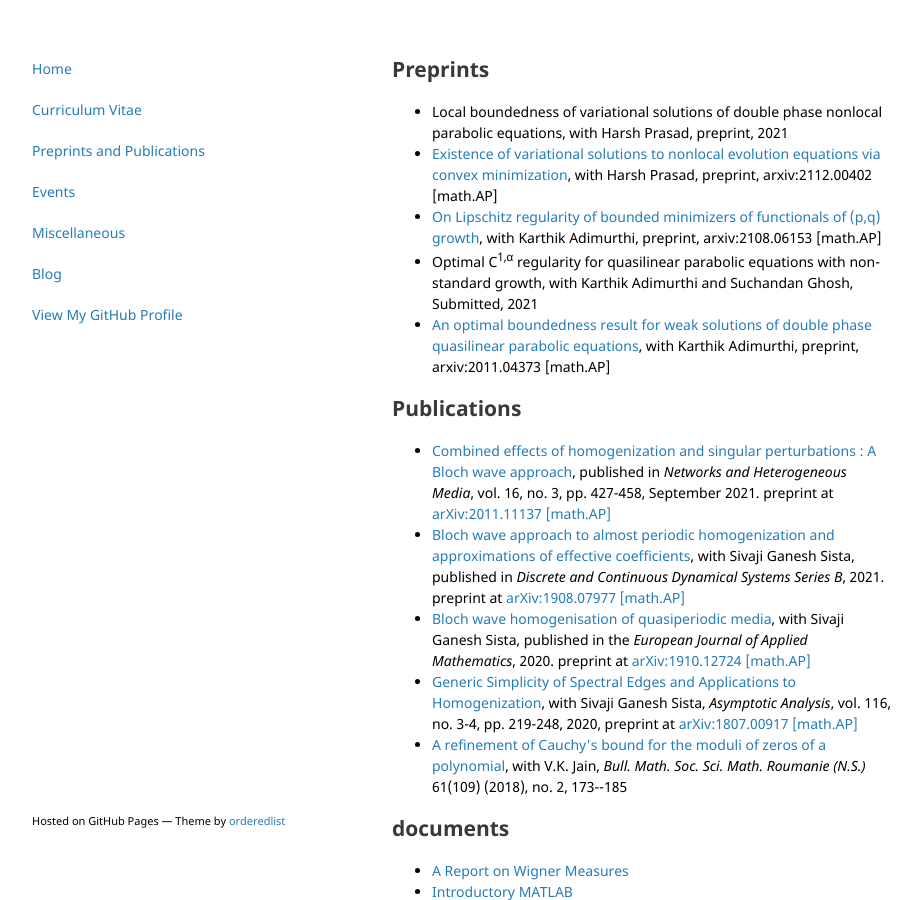
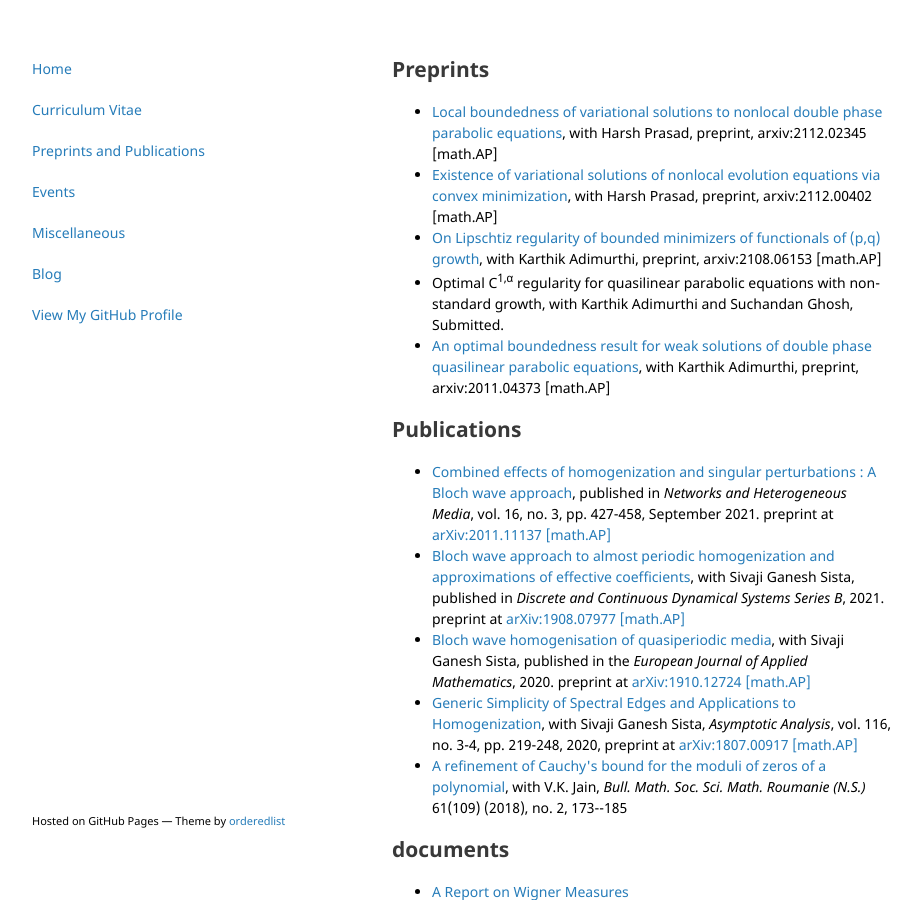
Before and after one commit to vivektewary/vivektewary.github.io, a Jekyll site: the page built from pubs.html, in a window 1280 px wide and 900 px high. Shown: the whole window, without its empty margins (178-1099 px from the left). Built offline with Jekyll 4.4.1, drawn with Linux system fonts in a browser that asks for light colours.

Commit message:
Update pubs.html

```diff
--- a/pubs.html
+++ b/pubs.html
@@ -5,10 +5,10 @@ title: Home
 
 <h2>Preprints</h2>
 <ul>
-<li>Local boundedness of variational solutions of double phase nonlocal parabolic equations, with Harsh Prasad, preprint, 2021</li>
-<li><a href="https://arxiv.org/abs/2112.00402"style="text-decoration:none" target="_blank">Existence of variational solutions to nonlocal evolution equations via convex minimization</a>, with Harsh Prasad, preprint, arxiv:2112.00402 [math.AP]</li>
-<li><a href="https://arxiv.org/abs/2108.06153"style="text-decoration:none" target="_blank">On Lipschitz regularity of bounded minimizers of functionals of (p,q) growth</a>, with Karthik Adimurthi, preprint, arxiv:2108.06153 [math.AP]</li>
-<li>Optimal C<sup>1,&alpha;</sup> regularity for quasilinear parabolic equations with non-standard growth, with Karthik Adimurthi and Suchandan Ghosh, Submitted, 2021</li>
+<li><a href="https://arxiv.org/abs/2112.02345"style="text-decoration:none" target="_blank">Local boundedness of variational solutions to nonlocal double phase parabolic equations</a>, with Harsh Prasad, preprint, arxiv:2112.02345 [math.AP]</li>
+<li><a href="https://arxiv.org/abs/2112.00402"style="text-decoration:none" target="_blank">Existence of variational solutions of nonlocal evolution equations via convex minimization</a>, with Harsh Prasad, preprint, arxiv:2112.00402 [math.AP]</li>
+<li><a href="https://arxiv.org/abs/2108.06153"style="text-decoration:none" target="_blank">On Lipschtiz regularity of bounded minimizers of functionals of (p,q) growth</a>, with Karthik Adimurthi, preprint, arxiv:2108.06153 [math.AP]</li>
+<li>Optimal C<sup>1,&alpha;</sup> regularity for quasilinear parabolic equations with non-standard growth, with Karthik Adimurthi and Suchandan Ghosh, Submitted.</li>
 <li><a href="https://arxiv.org/abs/2011.04373"style="text-decoration:none" target="_blank">An optimal boundedness result for weak solutions of double phase quasilinear parabolic equations</a>, with Karthik Adimurthi, preprint, arxiv:2011.04373 [math.AP]</li>
 </ul>
 <h2>Publications</h2>
```
